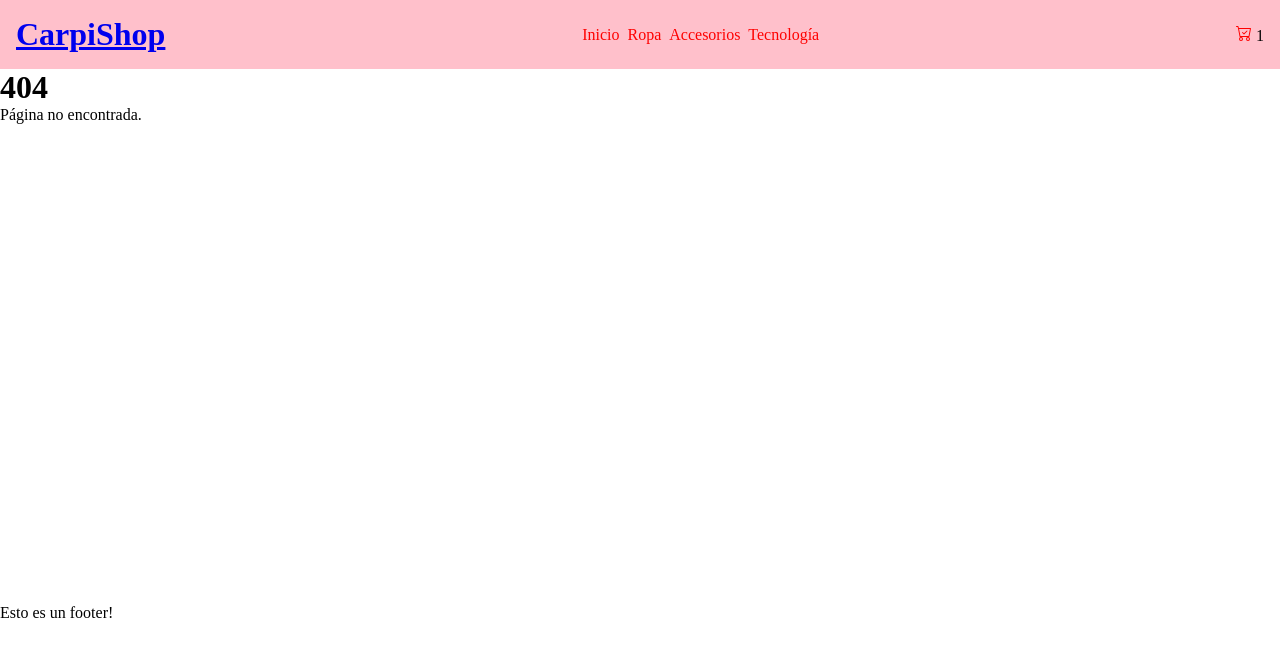
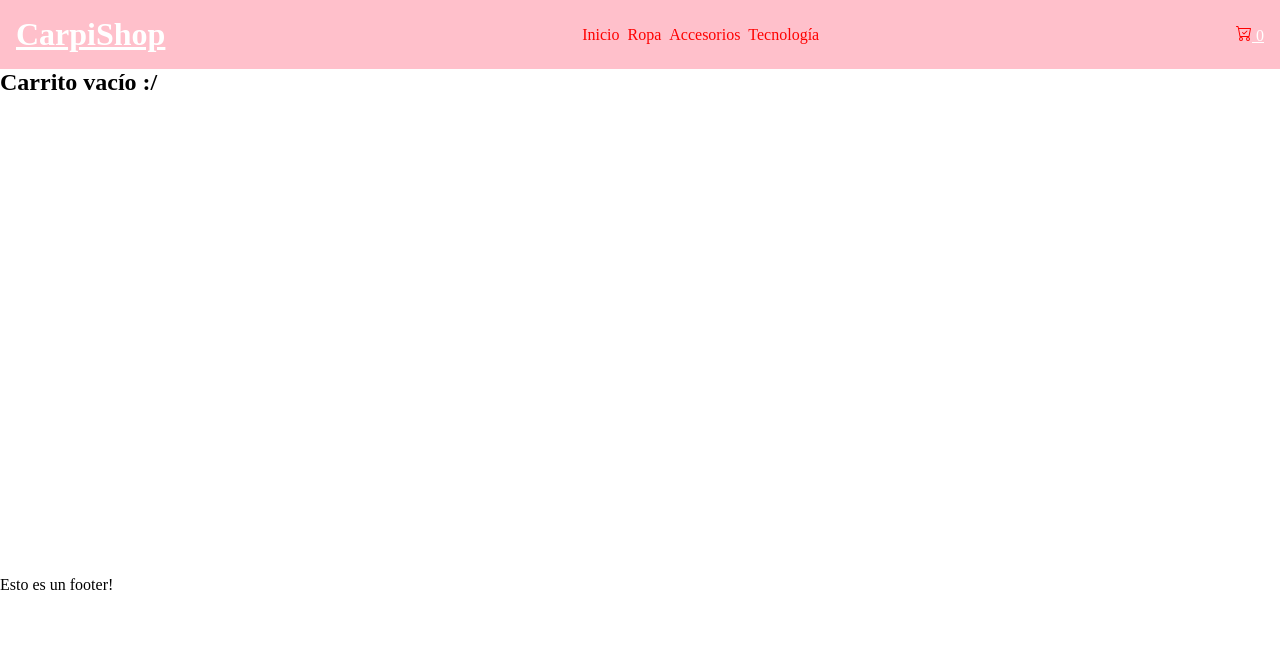
Before and after one commit to carpicoder/react-57765, a React (Vite) app: page /carrito in a window 1280 px wide. Before the commit this address had no page. Shown: the top 656 px of the page. Built offline with nearby package versions, Linux system fonts and the light colour scheme.

Commit message:
Clase 11

```diff
--- a/src/App.jsx
+++ b/src/App.jsx
@@ -6,22 +6,24 @@ import NotFound from "./components/NotFound"
 import { ItemListContainer } from "./components/ItemListContainer"
 import Footer from "./components/Footer";
 import ItemDetailContainer from "./components/ItemDetailContainer";
+import Carrito from "./components/Carrito";
+import { CartProvider } from "./context/CartContext";
 
 function App() {
-
-  const [numerito, setNumerito] = useState(1);
-
   return (
-    <BrowserRouter>
-      <Header numerito={numerito} setNumerito={setNumerito} />
-      <Routes>
-        <Route path="/" element={<ItemListContainer />}/>
-        <Route path="/category/:categoryId" element={<ItemListContainer />}/>
-        <Route path="/item/:itemId" element={<ItemDetailContainer />}/>
-        <Route path="/*" element={<NotFound />}/>
-      </Routes>
-      <Footer />
-    </BrowserRouter>
+    <CartProvider>
+      <BrowserRouter>
+        <Header/>
+        <Routes>
+          <Route path="/" element={<ItemListContainer/>}/>
+          <Route path="/category/:categoryId" element={<ItemListContainer/>}/>
+          <Route path="/item/:itemId" element={<ItemDetailContainer/>}/>
+          <Route path="/carrito" element={<Carrito/>}/>
+          <Route path="/*" element={<NotFound/>}/>
+        </Routes>
+        <Footer />
+      </BrowserRouter>
+    </CartProvider>
   )
 }
 
--- /dev/null
+++ b/src/components/Carrito.jsx
@@ -0,0 +1,23 @@
+import React, { useContext } from 'react'
+import { CartContext } from '../context/CartContext'
+
+const Carrito = () => {
+
+  const { carrito, calcularTotal, vaciarCarrito } = useContext(CartContext);
+
+  return (
+    <div>
+      {carrito.map((prod) => <h1>{prod.nombre}: ${prod.precio}</h1>)}
+      {
+        carrito.length > 0 ?
+        <>
+          <h2>Total: ${calcularTotal()}</h2>
+          <button onClick={vaciarCarrito}>Vaciar carrito</button>
+        </> :
+        <h2>Carrito vacío :/</h2>
+      }
+    </div>
+  )
+}
+
+export default Carrito
--- a/src/components/Item.jsx
+++ b/src/components/Item.jsx
@@ -1,7 +1,11 @@
-import React from 'react'
+import React, { useContext } from 'react'
 import { Link } from 'react-router-dom'
+import { CartContext } from '../context/CartContext'
 
 export const Item = ( {producto} ) => {
+
+  const {agregarAlCarrito} = useContext(CartContext);
+
   return (
     <div className="producto">
       <img src={producto.imagen} />
@@ -9,6 +13,7 @@ export const Item = ( {producto} ) => {
       <p>${producto.precio}</p>
       <p>{producto.descripcion}</p>
       <Link to={`/item/${producto.id}`}>Ver más</Link>
+      <button onClick={() => agregarAlCarrito(producto)}>Agregar al carrito</button>
     </div>
   )
 }
--- /dev/null
+++ b/src/components/ItemDetail.jsx
@@ -0,0 +1,17 @@
+import React, { useContext } from 'react'
+import { CartContext } from '../context/CartContext';
+
+export const ItemDetail = ( { producto } ) => {
+
+    const { agregarAlCarrito } = useContext(CartContext);
+
+  return (
+    <div>
+        <img src={producto.imagen} />
+        <h1>{producto.nombre}</h1>
+        <p>{producto.descripcion}</p>
+        <p>${producto.precio}</p>
+        <button onClick={() => agregarAlCarrito(producto)}>Agregar al carrito</button>
+    </div>
+  )
+}
--- a/src/components/ItemDetailContainer.jsx
+++ b/src/components/ItemDetailContainer.jsx
@@ -1,6 +1,7 @@
 import React, { useEffect, useState } from 'react'
 import { useParams } from 'react-router-dom'
 import data from "../data/productos.json";
+import { ItemDetail } from './ItemDetail';
 
 const ItemDetailContainer = () => {
 
@@ -13,7 +14,7 @@ const ItemDetailContainer = () => {
 
 
   return (
-    <div>{producto ? producto.nombre : "Cargando..."}</div>
+    <div>{producto ? <ItemDetail producto={producto} /> : "Cargando..."}</div>
   )
 }
 
--- a/src/components/header/Carrito.jsx
+++ /dev/null
@@ -1,13 +0,0 @@
-import React from 'react'
-import { CartCheck } from 'react-bootstrap-icons'
-
-export const Carrito = (props) => {
-
-
-
-  return (
-    <div className="carrito">
-        <CartCheck color="red" /> {props.numerito}
-    </div>
-  )
-}
--- /dev/null
+++ b/src/components/header/CartWidget.jsx
@@ -0,0 +1,15 @@
+import React, { useContext } from 'react'
+import { CartCheck } from 'react-bootstrap-icons'
+import { Link } from 'react-router-dom'
+import { CartContext } from '../../context/CartContext'
+
+export const CartWidget = () => {
+
+  const { calcularCantidad } = useContext(CartContext);
+
+  return (
+    <Link className="carrito" to="/carrito">
+        <CartCheck color="red" /> {calcularCantidad()}
+    </Link>
+  )
+}
--- a/src/components/header/Header.jsx
+++ b/src/components/header/Header.jsx
@@ -1,15 +1,15 @@
 import React from 'react'
 import { NavBar } from './NavBar'
-import { Carrito } from './Carrito'
+import { CartWidget } from './CartWidget'
 import { Link } from 'react-router-dom'
 
-export const Header = (props) => {
+export const Header = () => {
 
   return (
     <header className="header">
         <Link to="/"><h1>CarpiShop</h1></Link>
         <NavBar />
-        <Carrito numerito={props.numerito} />
+        <CartWidget />
     </header>
   )
 }
--- /dev/null
+++ b/src/context/CartContext.jsx
@@ -0,0 +1,30 @@
+import { createContext, useState } from "react";
+
+export const CartContext = createContext();
+
+export const CartProvider = ({children}) => {
+
+    const [carrito, setCarrito] = useState([]);
+
+    const agregarAlCarrito = (producto) => {
+      setCarrito([...carrito, producto]);
+    }
+
+    const calcularCantidad = () => {
+      return carrito.length;
+    }
+
+    const calcularTotal = () => {
+      return carrito.reduce((acc, prod) => acc + prod.precio, 0);
+    }
+
+    const vaciarCarrito = () => {
+      setCarrito([]);
+    }
+
+    return (
+        <CartContext.Provider value={ { carrito, agregarAlCarrito, calcularCantidad, calcularTotal, vaciarCarrito } }>
+            {children}
+        </CartContext.Provider>
+    )
+}
--- a/src/css/main.css
+++ b/src/css/main.css
@@ -85,3 +85,7 @@
 footer {
     margin-top: 30rem;
 }
+
+a {
+    color: white;
+}
```
